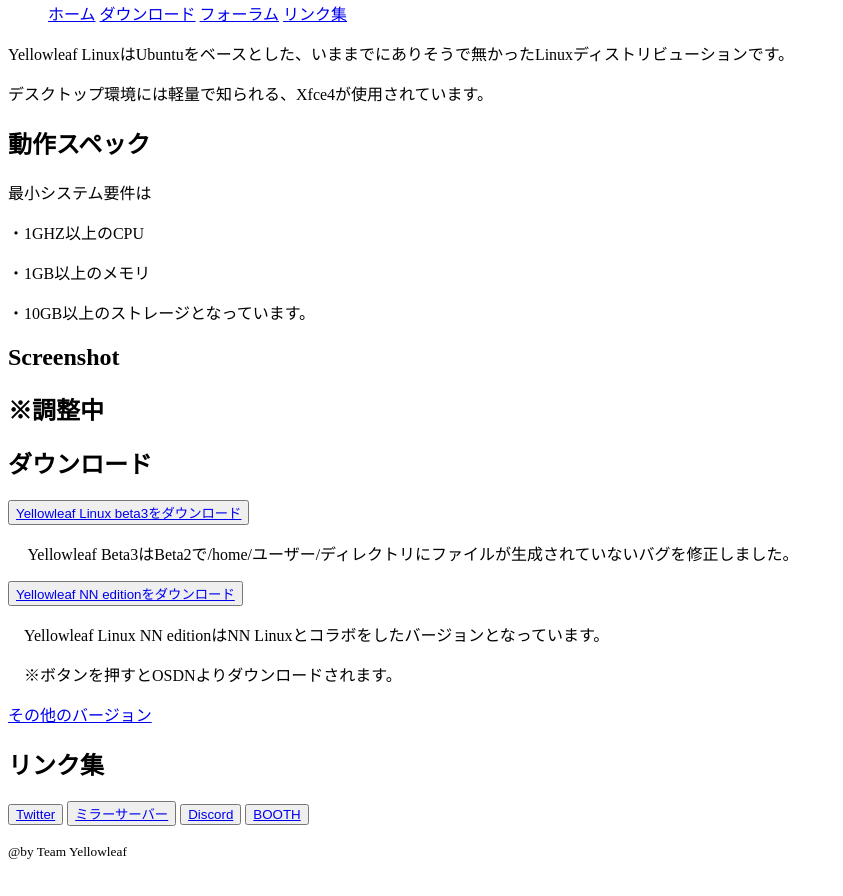
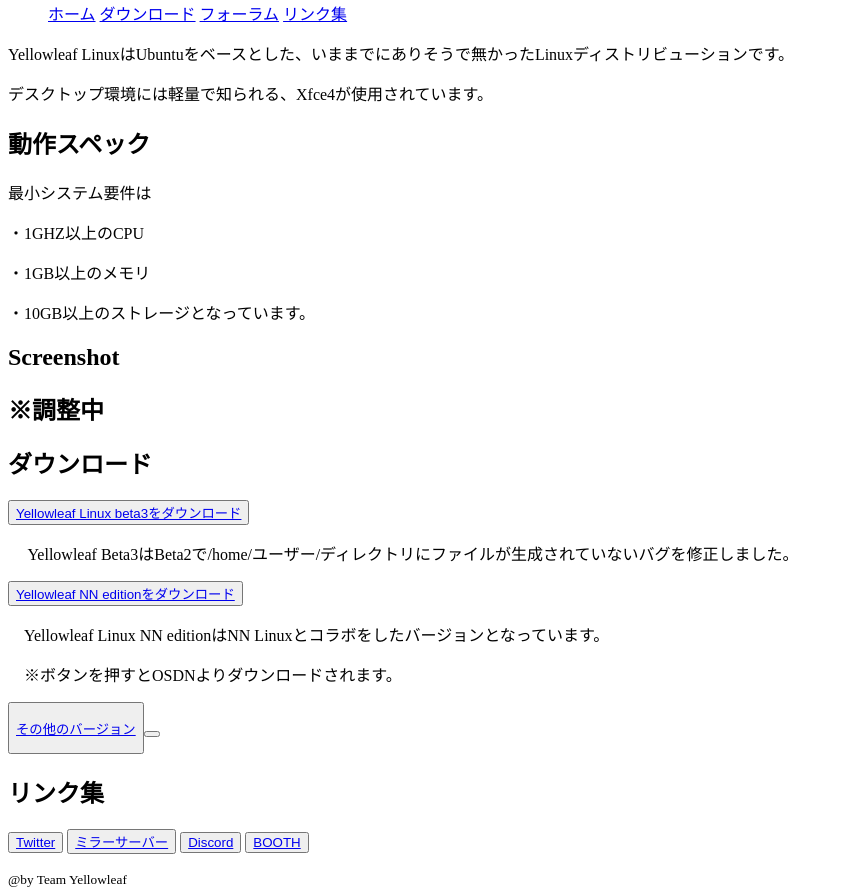
Before and after one commit to namaomo1694/yellowleaflinux.github.io, a plain HTML site: page index.html in a window 1280 px wide. Shown: the part 79-975 px from the top of the page, without its empty margins (0-843 px from the left). Before the commit the page ends 947 px from the top, so only its background shows below. Drawn offline with Linux system fonts and the light colour scheme.

Commit message:
Button
Button

```diff
--- a/index.html
+++ b/index.html
@@ -35,8 +35,10 @@
    <p>　 Yellowleaf Beta3はBeta2で/home/ユーザー/ディレクトリにファイルが生成されていないバグを修正しました。</p>
   <button><a href="https://ja.osdn.net/projects/yellowleaflinux/releases/72566">Yellowleaf NN editionをダウンロード</a></button>
   <p>　Yellowleaf Linux NN editionはNN Linuxとコラボをしたバージョンとなっています。</p></button>
-  <p>　※ボタンを押すとOSDNよりダウンロードされます。</p>
-  <p><a href="https://ja.osdn.net/projects/yellowleaflinux/releases/">その他のバージョン</a></p>
+
+
+ <p>　※ボタンを押すとOSDNよりダウンロードされます。</p>
+ <button> <p><a href="https://ja.osdn.net/projects/yellowleaflinux/releases/">その他のバージョン</a></p><button/>
       </main>
 
     <footer>
```
